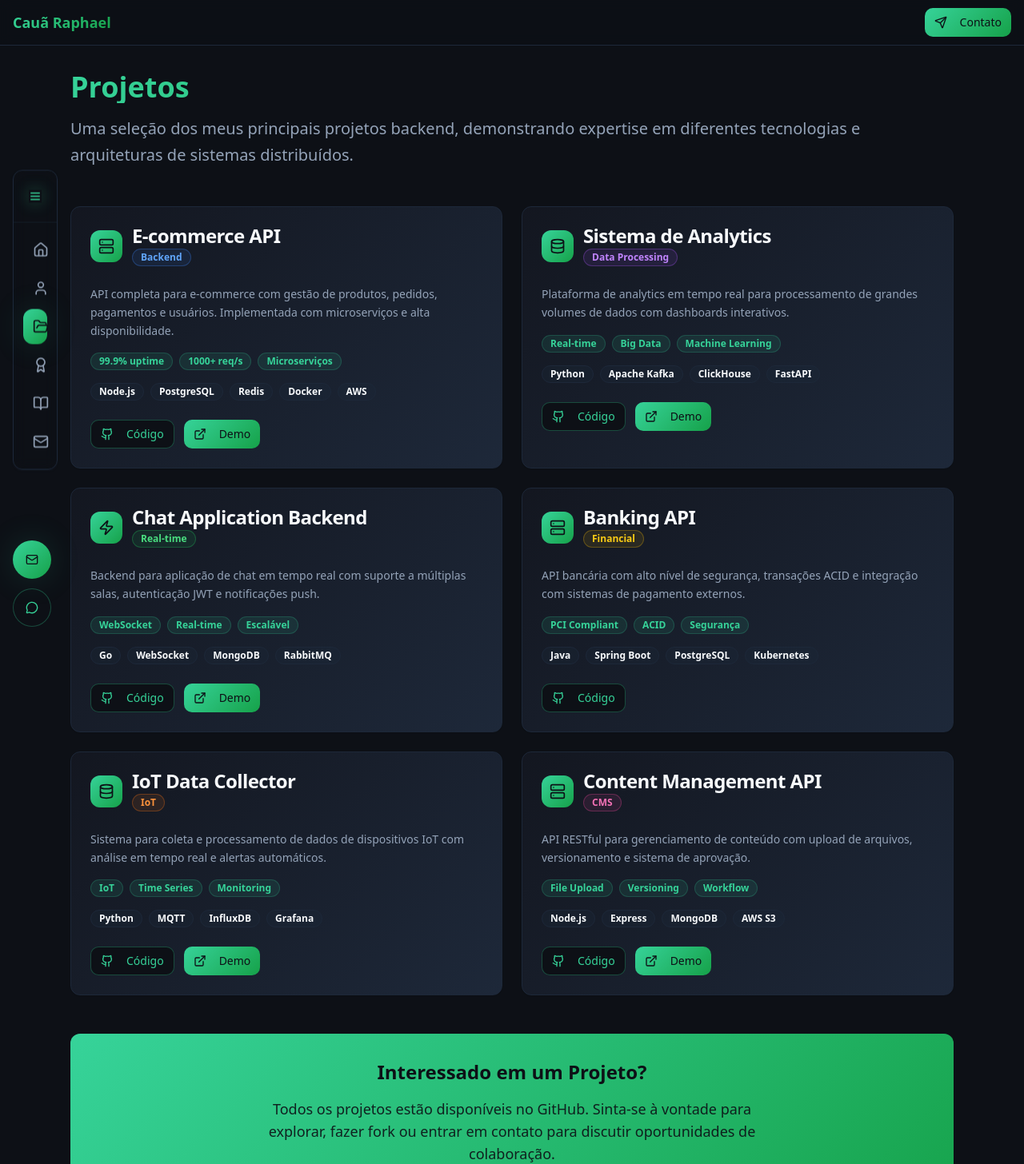
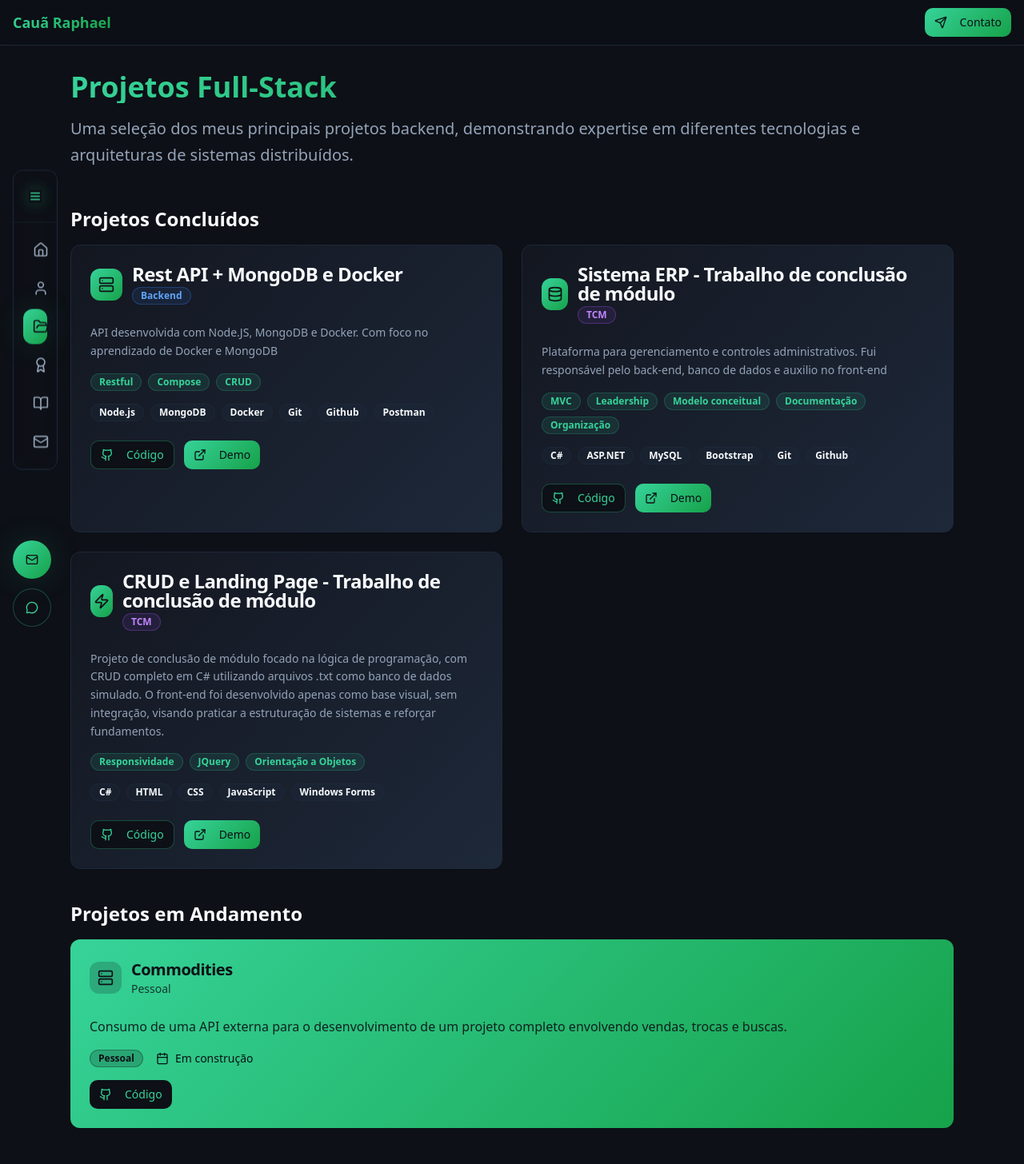
Before and after one commit to devCauaRaphael/Site_Portfolio, a React (Vite) app in the folder Refatoracao/: page /projetos in a window 1280 px wide. Shown: the top 1456 px of the page at 80% size. Built offline with nearby package versions, Linux system fonts and the light colour scheme.

Commit message:
adicionado section de projetos em andamento e próximos projetos.

```diff
--- a/Refatoracao/src/pages/Projetos.tsx
+++ b/Refatoracao/src/pages/Projetos.tsx
@@ -1,102 +1,85 @@
-import { ExternalLink, Github, Database, Server, Zap } from "lucide-react"
+import { ExternalLink, Github, Database, Server, Zap, Calendar } from "lucide-react"
 import { Card, CardContent, CardDescription, CardHeader, CardTitle } from "@/components/ui/card"
 import { Badge } from "@/components/ui/badge"
 import { Button } from "@/components/ui/button"
+import { useEffect } from "react"
+
+const githubLink = "https://github.com/devCauaRaphael";
 
 const Projetos = () => {
   const projects = [
     {
-      title: "E-commerce API",
-      description: "API completa para e-commerce com gestão de produtos, pedidos, pagamentos e usuários. Implementada com microserviços e alta disponibilidade.",
-      technologies: ["Node.js", "PostgreSQL", "Redis", "Docker", "AWS"],
+      title: "Rest API + MongoDB e Docker",
+      description: "API desenvolvida com Node.JS, MongoDB e Docker. Com foco no aprendizado de Docker e MongoDB",
+      technologies: ["Node.js", "MongoDB", "Docker", "Git", "Github", "Postman"],
       category: "Backend",
       icon: Server,
-      github: "https://github.com",
+      github: "https://github.com/devCauaRaphael/API_Node-MongoDB.git",
       demo: "https://demo.com",
-      highlights: ["99.9% uptime", "1000+ req/s", "Microserviços"]
+      highlights: ["Restful", "Compose", "CRUD"]
     },
     {
-      title: "Sistema de Analytics",
-      description: "Plataforma de analytics em tempo real para processamento de grandes volumes de dados com dashboards interativos.",
-      technologies: ["Python", "Apache Kafka", "ClickHouse", "FastAPI"],
-      category: "Data Processing",
+      title: "Sistema ERP - Trabalho de conclusão de módulo",
+      description: "Plataforma para gerenciamento e controles administrativos. Fui responsável pelo back-end, banco de dados e auxilio no front-end",
+      technologies: ["C#", "ASP.NET", "MySQL", "Bootstrap", "Git", "Github"],
+      category: "TCM",
       icon: Database,
-      github: "https://github.com",
+      github: "https://github.com/orgs/TCC-ETEC-01/repositories",
       demo: "https://demo.com",
-      highlights: ["Real-time", "Big Data", "Machine Learning"]
+      highlights: ["MVC", "Leadership", "Modelo conceitual", "Documentação", "Organização"]
     },
     {
-      title: "Chat Application Backend",
-      description: "Backend para aplicação de chat em tempo real com suporte a múltiplas salas, autenticação JWT e notificações push.",
-      technologies: ["Go", "WebSocket", "MongoDB", "RabbitMQ"],
-      category: "Real-time",
+      title: "CRUD e Landing Page - Trabalho de conclusão de módulo",
+      description: "Projeto de conclusão de módulo focado na lógica de programação, com CRUD completo em C# utilizando arquivos .txt como banco de dados simulado. O front-end foi desenvolvido apenas como base visual, sem integração, visando praticar a estruturação de sistemas e reforçar fundamentos.",
+      technologies: ["C#", "HTML", "CSS", "JavaScript", "Windows Forms"],
+      category: "TCM",
       icon: Zap,
-      github: "https://github.com",
+      github: "https://github.com/devCauaRaphael/TCM",
       demo: "https://demo.com",
-      highlights: ["WebSocket", "Real-time", "Escalável"]
-    },
+      highlights: ["Responsividade", "JQuery", "Orientação a Objetos"]
+    }
+  ]
+
+  const inProgressProjects = [
     {
-      title: "Banking API",
-      description: "API bancária com alto nível de segurança, transações ACID e integração com sistemas de pagamento externos.",
-      technologies: ["Java", "Spring Boot", "PostgreSQL", "Kubernetes"],
-      category: "Financial",
+      title: "Commodities",
+      description: "Consumo de uma API externa para o desenvolvimento de um projeto completo envolvendo vendas, trocas e buscas.",
+      technologies: [".NET", "Ninjas API", "Docker", "Compose", "C#", "ASP.NET", "Postman"],
+      category: "Pessoal",
       icon: Server,
-      github: "https://github.com",
+      github: "https://github.com/devCauaRaphael/Commodities",
       demo: null,
-      highlights: ["PCI Compliant", "ACID", "Segurança"]
-    },
+      highlights: ["Consumo de API", "Rotas", "Segurança"]
+    }
+  ]
+
+  const currentInProgress = inProgressProjects[0]
+
+  const upcomingProjects = [
     {
-      title: "IoT Data Collector",
-      description: "Sistema para coleta e processamento de dados de dispositivos IoT com análise em tempo real e alertas automáticos.",
-      technologies: ["Python", "MQTT", "InfluxDB", "Grafana"],
-      category: "IoT",
-      icon: Database,
-      github: "https://github.com",
-      demo: "https://demo.com",
-      highlights: ["IoT", "Time Series", "Monitoring"]
-    },
-    {
-      title: "Content Management API",
-      description: "API RESTful para gerenciamento de conteúdo com upload de arquivos, versionamento e sistema de aprovação.",
-      technologies: ["Node.js", "Express", "MongoDB", "AWS S3"],
-      category: "CMS",
-      icon: Server,
-      github: "https://github.com",
-      demo: "https://demo.com",
-      highlights: ["File Upload", "Versioning", "Workflow"]
+      title: "E-commerce - Trabalho de conclusão de módulo",
+      description: "Marketplace inspirado no Mercado Livre",
+      technologies: ["Bootstrap", "C#", "ViaCep API", "ASP.NET", "MySQL", "Dart", "Flutter/React Native", "Trello"],
+      category: "TCC",
+      icon: Zap,
+      github: "https://github.com/LoopstackTechSolutions",
+      demo: null,
+      highlights: ["Scrum", "Consumo de API", "Trabalho em Equipe", "Backend"]
     }
   ]
 
   const getCategoryColor = (category: string) => {
     const colors: { [key: string]: string } = {
       "Backend": "bg-blue-500/10 text-blue-400 border-blue-500/30",
-      "Data Processing": "bg-purple-500/10 text-purple-400 border-purple-500/30",
-      "Real-time": "bg-green-500/10 text-green-400 border-green-500/30",
-      "Financial": "bg-yellow-500/10 text-yellow-400 border-yellow-500/30",
-      "IoT": "bg-orange-500/10 text-orange-400 border-orange-500/30",
-      "CMS": "bg-pink-500/10 text-pink-400 border-pink-500/30"
+      "TCM": "bg-purple-500/10 text-purple-400 border-purple-500/30",
+      "Pessoal": "bg-green-500/10 text-green-400 border-green-500/30",
+      "TCC": "bg-yellow-500/10 text-yellow-400 border-yellow-500/30"
     }
     return colors[category] || "bg-gray-500/10 text-gray-400 border-gray-500/30"
   }
 
-  return (
-    <div className="container mx-auto px-6 py-8 max-w-6xl">
-      {/* Header */}
-      <div className="mb-12">
-        <h1 className="text-4xl font-bold mb-4 bg-gradient-primary bg-clip-text text-transparent">
-          Projetos
-        </h1>
-        <p className="text-xl text-muted-foreground leading-relaxed">
-          Uma seleção dos meus principais projetos backend, demonstrando expertise em diferentes
-          tecnologias e arquiteturas de sistemas distribuídos.
-        </p>
-      </div>
-
-      {/* Projects Grid */}
-      <div className="grid grid-cols-1 md:grid-cols-2 gap-6">
-        {projects.map((project, index) => (
+  const ProjectCard = ({ project }: { project: typeof projects[number] }) => (
     <Card
-            key={index}
       className="bg-gradient-card border-border hover:shadow-card transition-all duration-300 hover:scale-[1.02]"
     >
       <CardHeader>
@@ -123,11 +106,10 @@
           {project.description}
         </CardDescription>
 
-              {/* Highlights */}
         <div className="flex flex-wrap gap-2">
-                {project.highlights.map((highlight, highlightIndex) => (
+          {project.highlights.map((highlight: string, idx: number) => (
             <Badge
-                    key={highlightIndex}
+              key={idx}
               variant="secondary"
               className="bg-primary/10 text-primary border-primary/20"
             >
@@ -136,11 +118,10 @@
           ))}
         </div>
 
-              {/* Technologies */}
         <div className="flex flex-wrap gap-2">
-                {project.technologies.map((tech, techIndex) => (
+          {project.technologies.map((tech: string, idx: number) => (
             <Badge
-                    key={techIndex}
+              key={idx}
               variant="outline"
               className="bg-secondary/30 text-secondary-foreground border-secondary"
             >
@@ -149,7 +130,6 @@
           ))}
         </div>
 
-              {/* Action Buttons */}
         <div className="flex gap-3 pt-2">
           <Button
             variant="outline"
@@ -178,10 +158,120 @@
         </div>
       </CardContent>
     </Card>
+  )
+
+  useEffect(() => {
+    document.title = "Projetos | Dev Full-Stack"
+    const desc = "Portfólio de projetos full-stack: concluídos, em andamento e próximos."
+    let meta = document.querySelector('meta[name="description"]') as HTMLMetaElement | null
+    if (!meta) {
+      meta = document.createElement('meta')
+      meta.name = 'description'
+      document.head.appendChild(meta)
+    }
+    meta.content = desc
+
+    let canonical = document.querySelector('link[rel="canonical"]') as HTMLLinkElement | null
+    if (!canonical) {
+      canonical = document.createElement('link')
+      canonical.rel = 'canonical'
+      document.head.appendChild(canonical)
+    }
+    canonical.href = window.location.href
+  }, [])
+
+  return (
+    <div className="container mx-auto px-6 py-8 max-w-6xl">
+      {/* Header */}
+      <div className="mb-12">
+        <h1 className="text-4xl font-bold mb-4 bg-gradient-primary bg-clip-text text-transparent">
+          Projetos Full-Stack
+        </h1>
+        <p className="text-xl text-muted-foreground leading-relaxed">
+          Uma seleção dos meus principais projetos backend, demonstrando expertise em diferentes
+          tecnologias e arquiteturas de sistemas distribuídos.
+        </p>
+      </div>
+
+      {/* Concluídos */}
+      <section aria-labelledby="concluidos" className="mb-10">
+        <h2 id="concluidos" className="text-2xl font-semibold mb-4 text-foreground">Projetos Concluídos</h2>
+        <div className="grid grid-cols-1 md:grid-cols-2 gap-6">
+          {projects.map((project, index) => (
+            <ProjectCard key={index} project={project} />
           ))}
         </div>
+      </section>
 
-      {/* CTA Section */}
+      {/* Em andamento */}
+      <section aria-labelledby="em-andamento" className="mb-10">
+        <h2 id="em-andamento" className="text-2xl font-semibold mb-4 text-foreground">Projetos em Andamento</h2>
+        {currentInProgress && (
+          <Card className="bg-gradient-primary border-0 text-primary-foreground">
+            <CardHeader>
+              <div className="flex items-center gap-3">
+                <div className="w-10 h-10 rounded-lg bg-primary-foreground/20 flex items-center justify-center">
+                  <currentInProgress.icon className="h-5 w-5" />
+                </div>
+                <div>
+                  <CardTitle className="text-xl">{currentInProgress.title}</CardTitle>
+                  <CardDescription className="text-primary-foreground/80">
+                    {currentInProgress.category}
+                  </CardDescription>
+                </div>
+              </div>
+            </CardHeader>
+            <CardContent className="space-y-4">
+              <p className="text-primary-foreground/90 leading-relaxed">
+                {currentInProgress.description}
+              </p>
+              <div className="flex items-center gap-4">
+                <Badge
+                  variant="secondary"
+                  className="bg-primary-foreground/20 text-primary-foreground border-primary-foreground/30"
+                >
+                  {currentInProgress.category}
+                </Badge>
+                <div className="flex items-center gap-2 text-sm">
+                  <Calendar className="h-4 w-4" />
+                  <span>Em construção</span>
+                </div>
+              </div>
+
+              {/* Botão GitHub */}
+              {currentInProgress.github && (
+                <Button
+                  variant="secondary"
+                  size="sm"
+                  className="mt-2 bg-primary-foreground text-primary hover:bg-primary-foreground/90"
+                  asChild
+                >
+                  <a
+                    href={currentInProgress.github}
+                    target="_blank"
+                    rel="noopener noreferrer"
+                  >
+                    <Github className="mr-2 h-4 w-4" />
+                  Código
+                  </a>
+                </Button>
+              )}
+            </CardContent>
+          </Card>
+        )}
+      </section>
+
+      {/* Próximos */}
+      <section aria-labelledby="proximos" className="mb-4">
+        <h2 id="proximos" className="text-2xl font-semibold mb-4 text-foreground">Próximos Projetos</h2>
+        <div className="grid grid-cols-1 md:grid-cols-2 gap-6">
+          {upcomingProjects.map((project, index) => (
+            <ProjectCard key={index} project={project} />
+          ))}
+        </div>
+      </section>
+
+      {/* CTA */}
       <Card className="mt-12 bg-gradient-primary border-0 text-primary-foreground">
         <CardContent className="p-8 text-center">
           <h3 className="text-2xl font-bold mb-4">Interessado em um Projeto?</h3>
@@ -196,7 +286,7 @@
               className="bg-primary-foreground text-primary hover:bg-primary-foreground/90"
               asChild
             >
-              <a href="https://github.com" target="_blank" rel="noopener noreferrer">
+              <a href= {githubLink} target="_blank" rel="noopener noreferrer">
                 <Github className="mr-2 h-5 w-5" />
                 Ver no GitHub
               </a>
--- a/Refatoracao/src/pages/Sobre.tsx
+++ b/Refatoracao/src/pages/Sobre.tsx
@@ -72,7 +72,7 @@
             <div className="flex items-center gap-3">
               <Calendar className="h-4 w-4 text-muted-foreground" />
               <span className="text-muted-foreground">Nascimento:</span>
-              <span className="text-foreground">15/03/1995</span>
+              <span className="text-foreground">19/06/2007</span>
             </div>
             <div className="flex items-center gap-3">
               <MapPin className="h-4 w-4 text-muted-foreground" />
@@ -82,7 +82,7 @@
             <div className="flex items-center gap-3">
               <Code className="h-4 w-4 text-muted-foreground" />
               <span className="text-muted-foreground">Experiência:</span>
-              <span className="text-foreground">4+ anos</span>
+              <span className="text-foreground">1+ ano</span>
             </div>
             <div className="flex items-center gap-3">
               <Trophy className="h-4 w-4 text-muted-foreground" />
```
Lines whose indentation alone changed are shown as unchanged.
